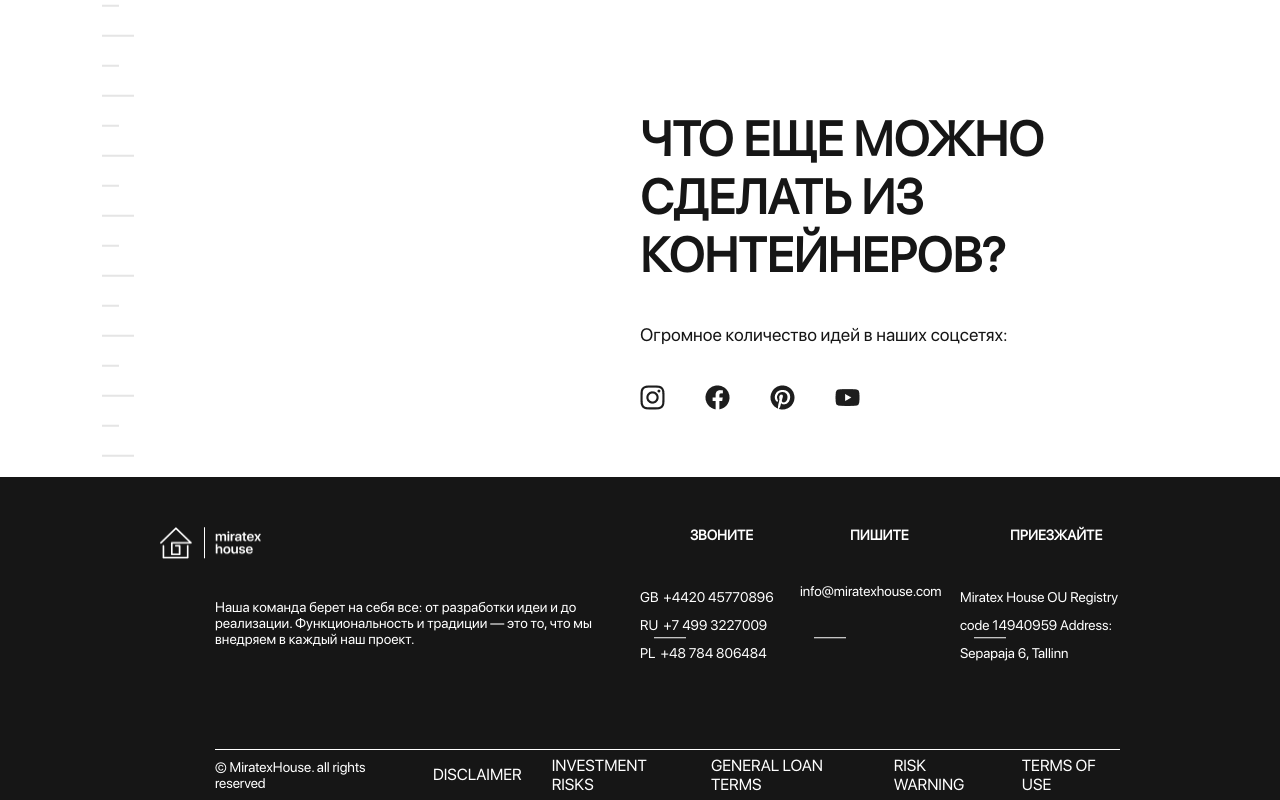
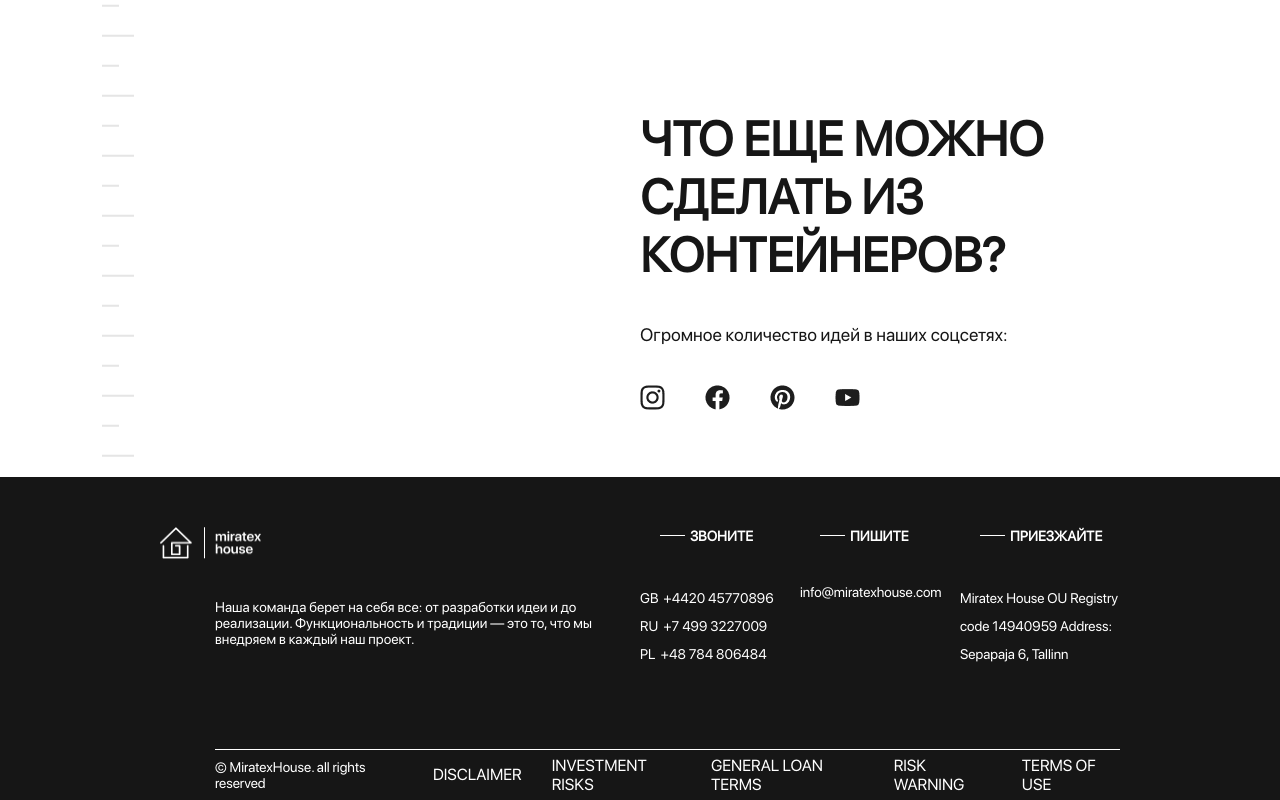
Before and after one commit to mari0994/week6.2, a plain HTML site: page index.html in a window 1280 px wide. Shown: the part 5954-6754 px from the top of the page. Drawn offline with Linux system fonts and the light colour scheme.

Commit message:
edit footer

```diff
--- a/assets/styles/style.scss
+++ b/assets/styles/style.scss
@@ -333,17 +333,15 @@ footer{
             margin-left: 50px;
         }
         h4::before{
-            background-image: url('../images/line.png');
-            background-position: center center;
-            background-repeat: no-repeat;
-            position:absolute;
-            content: "";
-            left: -50px;
-            top: 0;
+            position:relative;
+            content: " ";
+            left: -30px;
+            top: 8px;
             bottom: 0;
             display: block;
-            width: 100%;
-            height: 100%;
+            width: 25px;
+            height: 1px;
+            background: #FFFFFF;
         }
         div{
             div{
@@ -372,17 +370,15 @@ footer{
             margin-left: 50px;
         }
         h4::before{
-            background-image: url('../images/line.png');
-            background-position: center center;
-            background-repeat: no-repeat;
-            position:absolute;
-            content: "";
-            left: -50px;
-            top: 0;
+            position:relative;
+            content: " ";
+            left: -30px;
+            top: 8px;
             bottom: 0;
             display: block;
-            width: 100%;
-            height: 100%;
+            width: 25px;
+            height: 1px;
+            background: #FFFFFF;
         }
         p{
             color: white;
@@ -399,17 +395,15 @@ footer{
             margin-left: 50px;
         }
         h4::before{
-            background-image: url('../images/line.png');
-            background-position: center center;
-            background-repeat: no-repeat;
-            position:absolute;
-            content: "";
-            left: -50px;
-            top: 0;
+            position:relative;
+            content: " ";
+            left: -30px;
+            top: 8px;
             bottom: 0;
             display: block;
-            width: 100%;
-            height: 100%;
+            width: 25px;
+            height: 1px;
+            background: #FFFFFF;
         }
         p{
             color:white;
```
Also changed, not shown: assets/styles/style.css, 1 other file.
